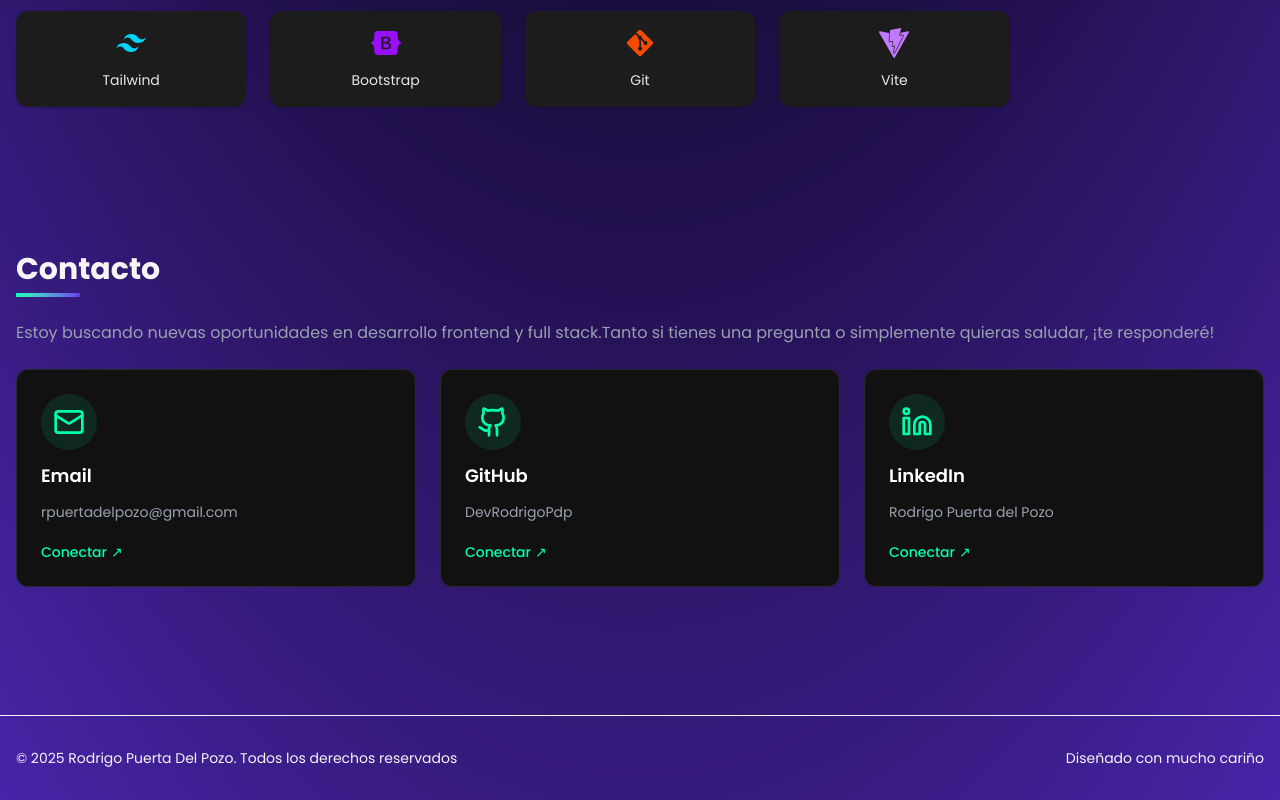
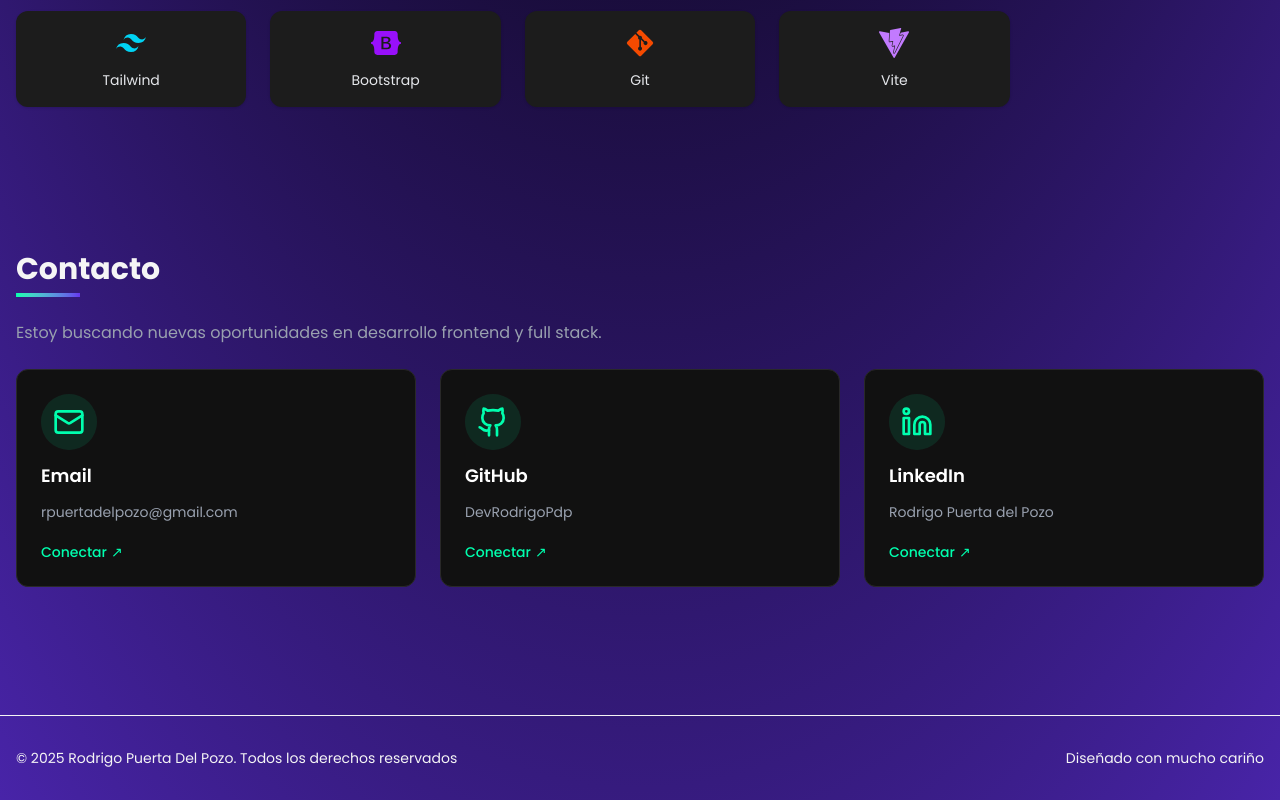
Before and after one commit to DevRodrigoPdp/portfolioReact, a React (Vite) app: page / in a window 1280 px wide. Shown: the part 3058-3858 px from the top of the page. Built offline with nearby package versions, Linux system fonts and the light colour scheme.

Commit message:
Update contacto

```diff
--- a/src/components/Contacto.jsx
+++ b/src/components/Contacto.jsx
@@ -29,8 +29,7 @@ export const Contacto = () => {
           <h2 className="text-2xl sm:text-3xl font-bold">Contacto</h2>
           <div className="h-1 w-16 bg-gradient-to-r from-[#00ffae] to-[#63e] mt-1.5" />
           <p className="mt-6 text-gray-400 mb-6">
-            Estoy buscando nuevas oportunidades en desarrollo frontend y full stack.Tanto si tienes una
-            pregunta o simplemente quieras saludar, ¡te responderé!
+            Estoy buscando nuevas oportunidades en desarrollo frontend y full stack.
           </p>
         </div>
 
```
